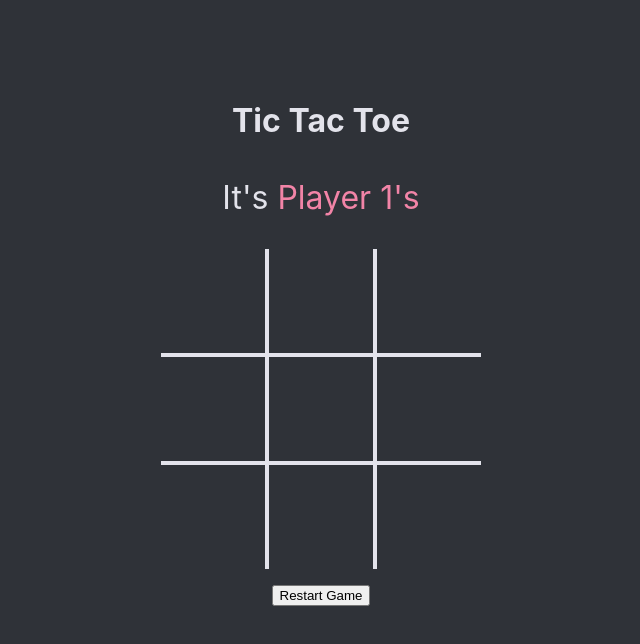
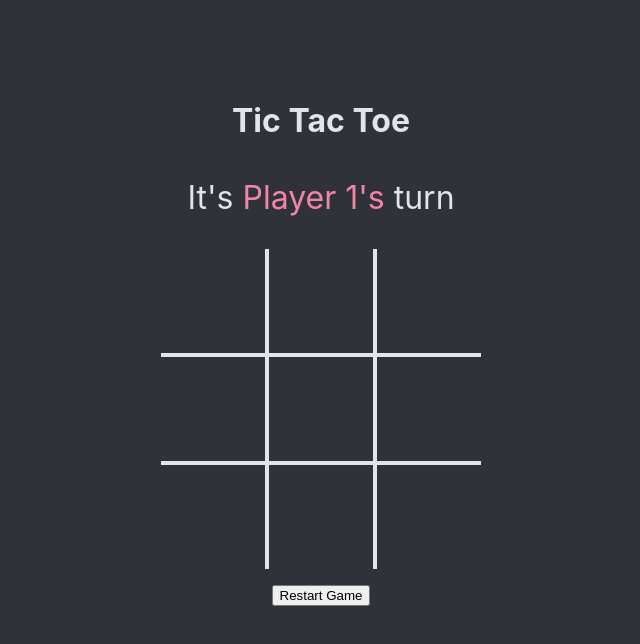
Before and after one commit to krames12/boilerplate-next-app, a Next.js app: page /tic-tac-toe in a window 1280 px wide. Shown: the top 644 px of the page, without its empty margins (319-959 px from the left). Built offline with nearby package versions, Linux system fonts and the light colour scheme.

Commit message:
properly declares winner and freezes game board

```diff
--- a/components/GameBoard/GameBoard.jsx
+++ b/components/GameBoard/GameBoard.jsx
@@ -16,6 +16,7 @@ const GameBoard = () => {
   ]
 
   const [currentPlayer, setCurrentPlayer] = useState(1)
+  const [gameInProgress, setGameInProgress] = useState(true);
   const [gameBoardStatus, setGameBoardStatus] = useState(initialGameBoardStatus);
 
   const handlePlayerChange = () => {
@@ -25,7 +26,7 @@ const GameBoard = () => {
   }
 
   const handleTurnCompletion = (row, tile) => {
-    if(gameBoardStatus[row][tile] == null) {
+    if(gameInProgress && gameBoardStatus[row][tile] == null) {
       updateSelectedTile(row, tile);
       handlePlayerChange();
     }
@@ -44,6 +45,7 @@ const GameBoard = () => {
   const handleReset = () => {
     setCurrentPlayer(1)
     setGameBoardStatus(initialGameBoardStatus);
+    setGameInProgress(true);
   }
 
   const checkGameBoardForWinner = () => {
@@ -59,16 +61,32 @@ const GameBoard = () => {
     return isWinner;
   }
 
+  const gameStatusMessage = () => {
+    return gameInProgress ?
+      (
+        <p className={styles["turn-indicator"]}>
+          It&apos;s <span className={`${styles[`player${currentPlayer}`]}`}>Player {currentPlayer}&apos;s</span> turn
+      </p>
+      ) :
+      (
+        <p className={styles["turn-indicator"]}>
+          🎉 <span className={`${styles[`player${currentPlayer}`]}`}>Player {currentPlayer}</span> has won! 🎉
+        </p>
+      )
+  }
+
   useEffect(() => {
     const isThereAWinner = checkGameBoardForWinner(gameBoardStatus);
 
+    if(isThereAWinner) {
+      setGameInProgress(false);
+      setCurrentPlayer(isThereAWinner);
+    }
   }, [gameBoardStatus])
 
   return (
     <>
-      <p className={styles["turn-indicator"]}>
-        It&apos;s <span className={`${styles[`player${currentPlayer}`]}`}>Player {currentPlayer}&apos;s</span>
-      </p>
+      {gameStatusMessage()}
       <div className={styles["game-board"]}>
         { gameBoardStatus.map( (row, rowIndex) => {
           return row.map( (tileStatus, tileIndex) =>
```
